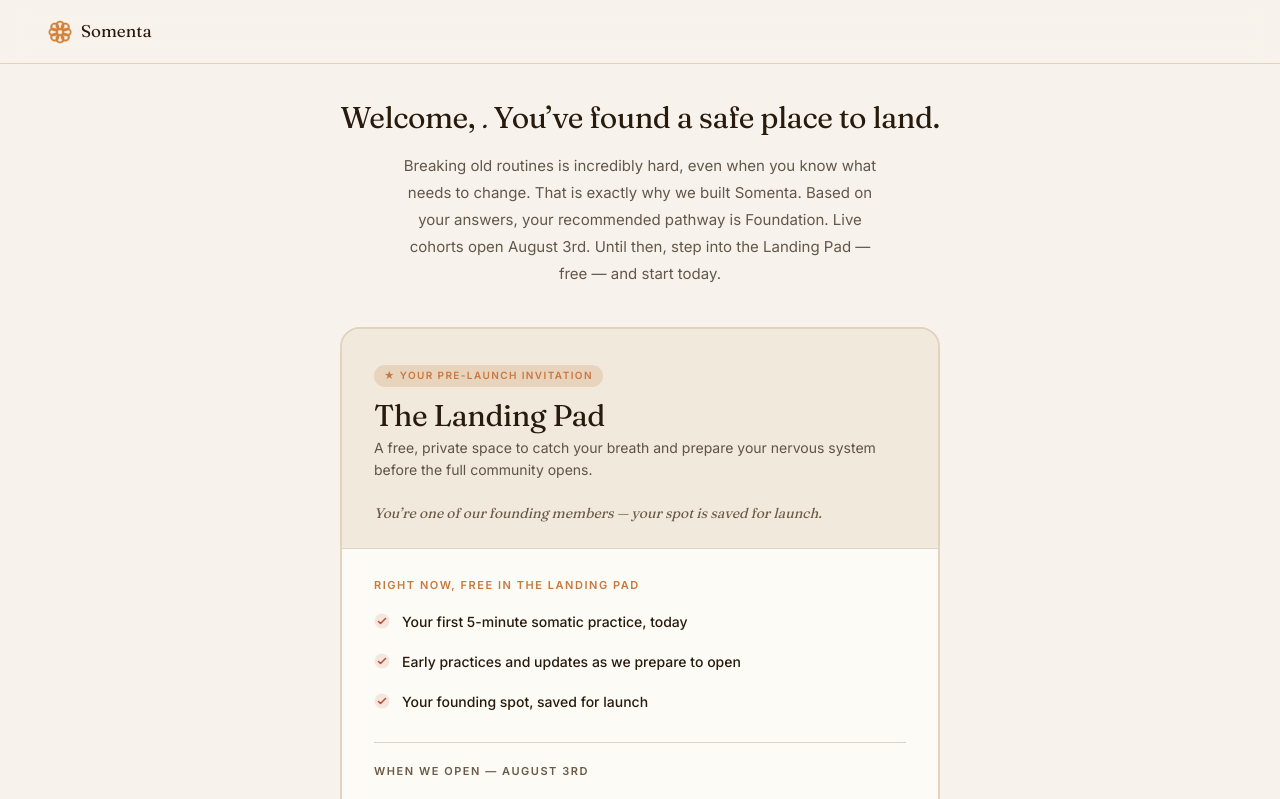
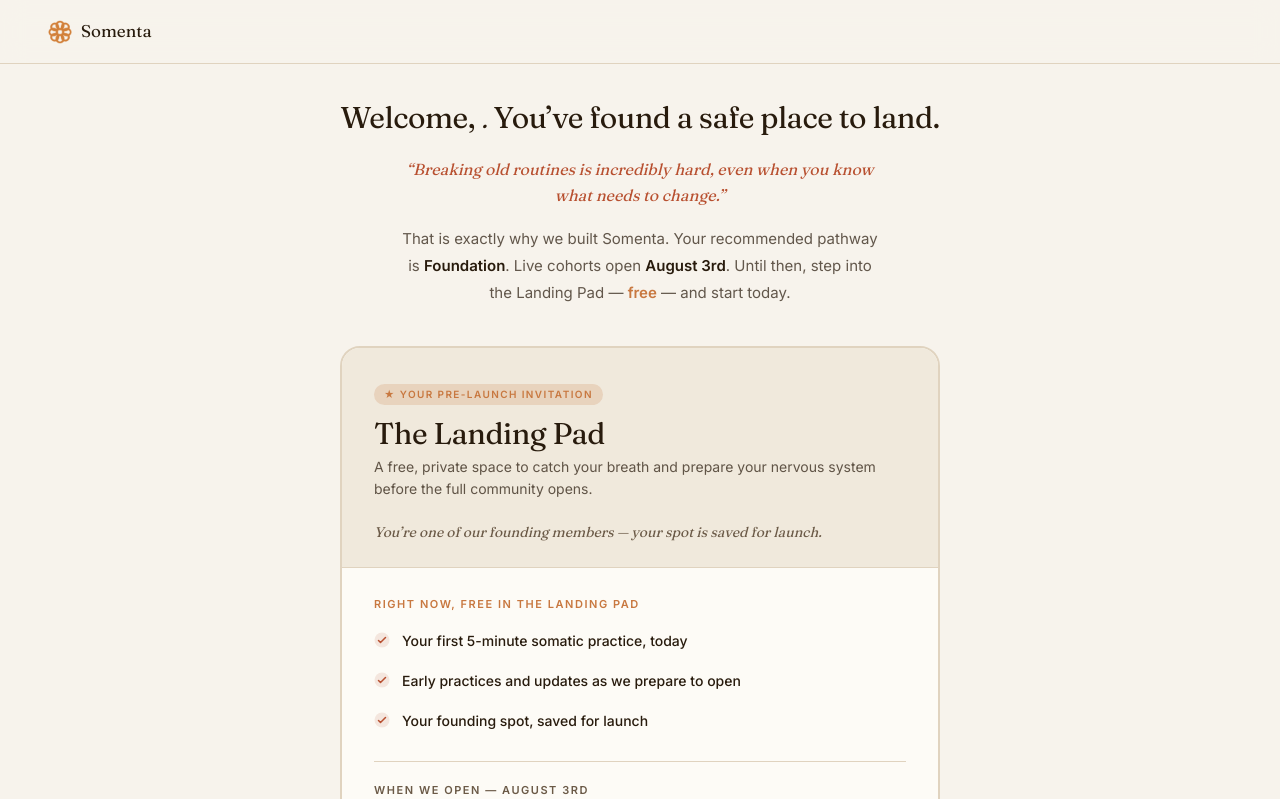
Before and after one commit to shawnpyatetsky-png/somenta-site, a Next.js app: page /landing-pad in a window 1280 px wide. Shown: the top 799 px of the page. Built offline with nearby package versions, Linux system fonts and the light colour scheme.

Commit message:
Fix landing-pad subheadline: styled pull-quote with highlighted key text

```diff
--- a/app/landing-pad/page.tsx
+++ b/app/landing-pad/page.tsx
@@ -93,11 +93,7 @@ function LandingPadContent() {
   const [communityOpen, setCommunityOpen] = useState(false)
 
   const recommendedTier = q8 === 'C' ? 'The Pod' : 'Foundation'
-
-  const subheadline = q8 === 'A'
-    ? 'Because you mentioned you only have a few minutes a day right now, Foundation will be the perfect place to start — and you can begin gently today in the Landing Pad, free, before we open on August 3rd.'
-    : `${Q4_EMPATHY[q4] ?? Q4_EMPATHY.A} That is exactly why we built Somenta. Based on your answers, your recommended pathway is ${recommendedTier}. Live cohorts open August 3rd. Until then, step into the Landing Pad — free — and start today.`
-
+  const empathy = Q4_EMPATHY[q4] ?? Q4_EMPATHY.A
   const testimonial = Q4_TESTIMONIAL[q4] ?? Q4_TESTIMONIAL.A
 
   return (
@@ -130,15 +126,33 @@ function LandingPadContent() {
           {/* Headline */}
           <div style={{ marginBottom: '2.5rem', textAlign: 'center' }}>
             <h1 style={{
-              ...serif, margin: '0 0 1rem',
+              ...serif, margin: '0 0 1.25rem',
               fontSize: 'clamp(22px,3.5vw,30px)',
               fontWeight: 400, lineHeight: 1.2, color: P.text, letterSpacing: '-0.015em',
             }}>
               Welcome, <em>{name}.</em> You&rsquo;ve found a safe place to land.
             </h1>
-            <p style={{ fontSize: '15px', color: bodyText, lineHeight: 1.8, margin: 0, maxWidth: '52ch', marginLeft: 'auto', marginRight: 'auto' }}>
-              {subheadline}
-            </p>
+
+            {q8 === 'A' ? (
+              <p style={{ fontSize: '15px', color: bodyText, lineHeight: 1.8, margin: 0, maxWidth: '48ch', marginLeft: 'auto', marginRight: 'auto' }}>
+                Because you only have a few minutes a day right now,{' '}
+                <strong style={{ color: P.text, fontWeight: 600 }}>Foundation</strong> will be the perfect place to start — begin gently today in the Landing Pad,{' '}
+                <strong style={{ color: P.accent, fontWeight: 600 }}>free</strong>, before we open on{' '}
+                <strong style={{ color: P.text, fontWeight: 600 }}>August 3rd</strong>.
+              </p>
+            ) : (
+              <div style={{ maxWidth: '48ch', marginLeft: 'auto', marginRight: 'auto' }}>
+                <p style={{ ...serif, fontStyle: 'italic', fontSize: '16px', color: P.rust, lineHeight: 1.65, margin: '0 0 1rem' }}>
+                  &ldquo;{empathy}&rdquo;
+                </p>
+                <p style={{ fontSize: '15px', color: bodyText, lineHeight: 1.8, margin: 0 }}>
+                  That is exactly why we built Somenta. Your recommended pathway is{' '}
+                  <strong style={{ color: P.text, fontWeight: 600 }}>{recommendedTier}</strong>. Live cohorts open{' '}
+                  <strong style={{ color: P.text, fontWeight: 600 }}>August 3rd</strong>. Until then, step into the Landing Pad —{' '}
+                  <strong style={{ color: P.accent, fontWeight: 600 }}>free</strong> — and start today.
+                </p>
+              </div>
+            )}
           </div>
 
           {/* Card */}
```
